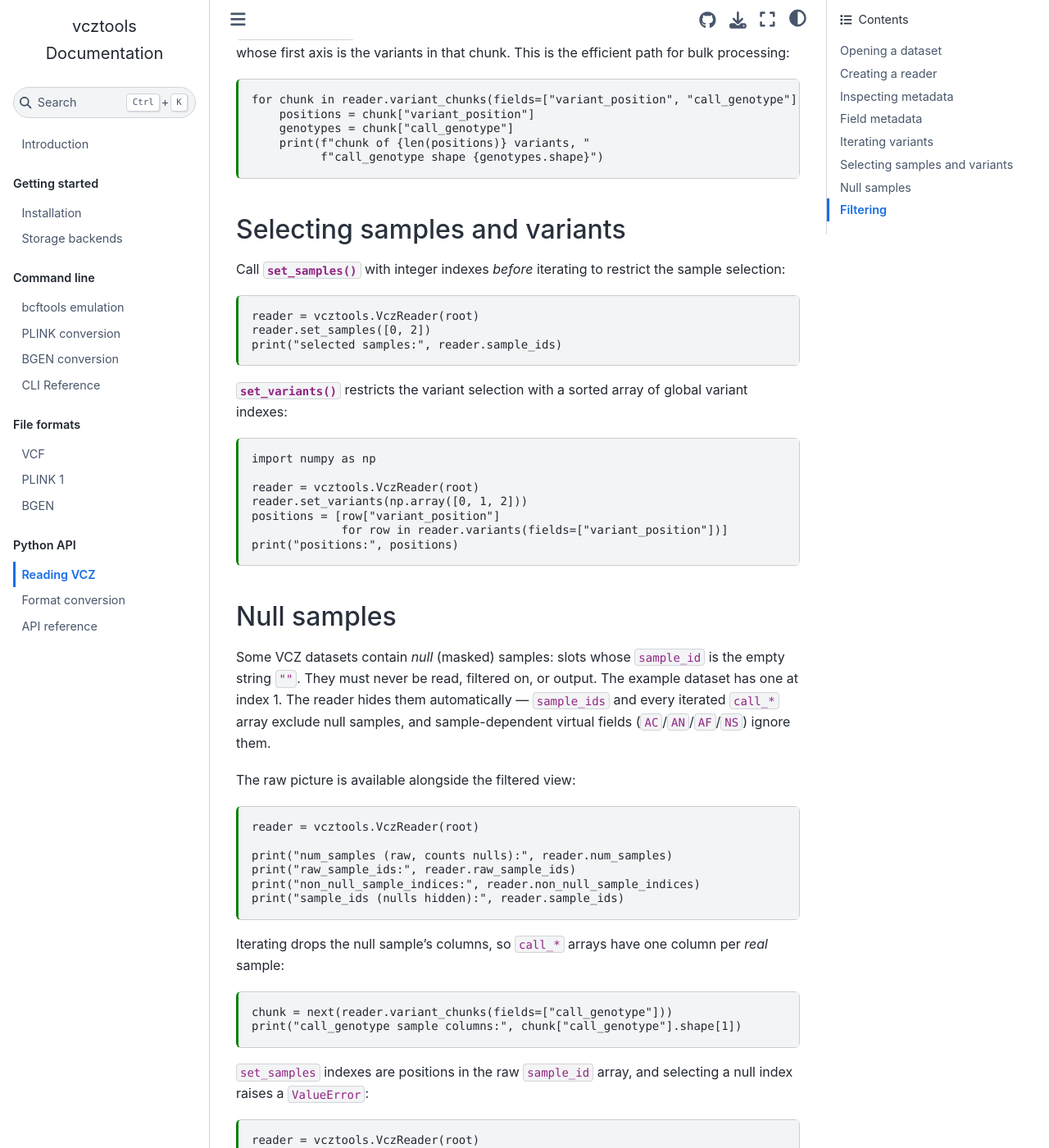
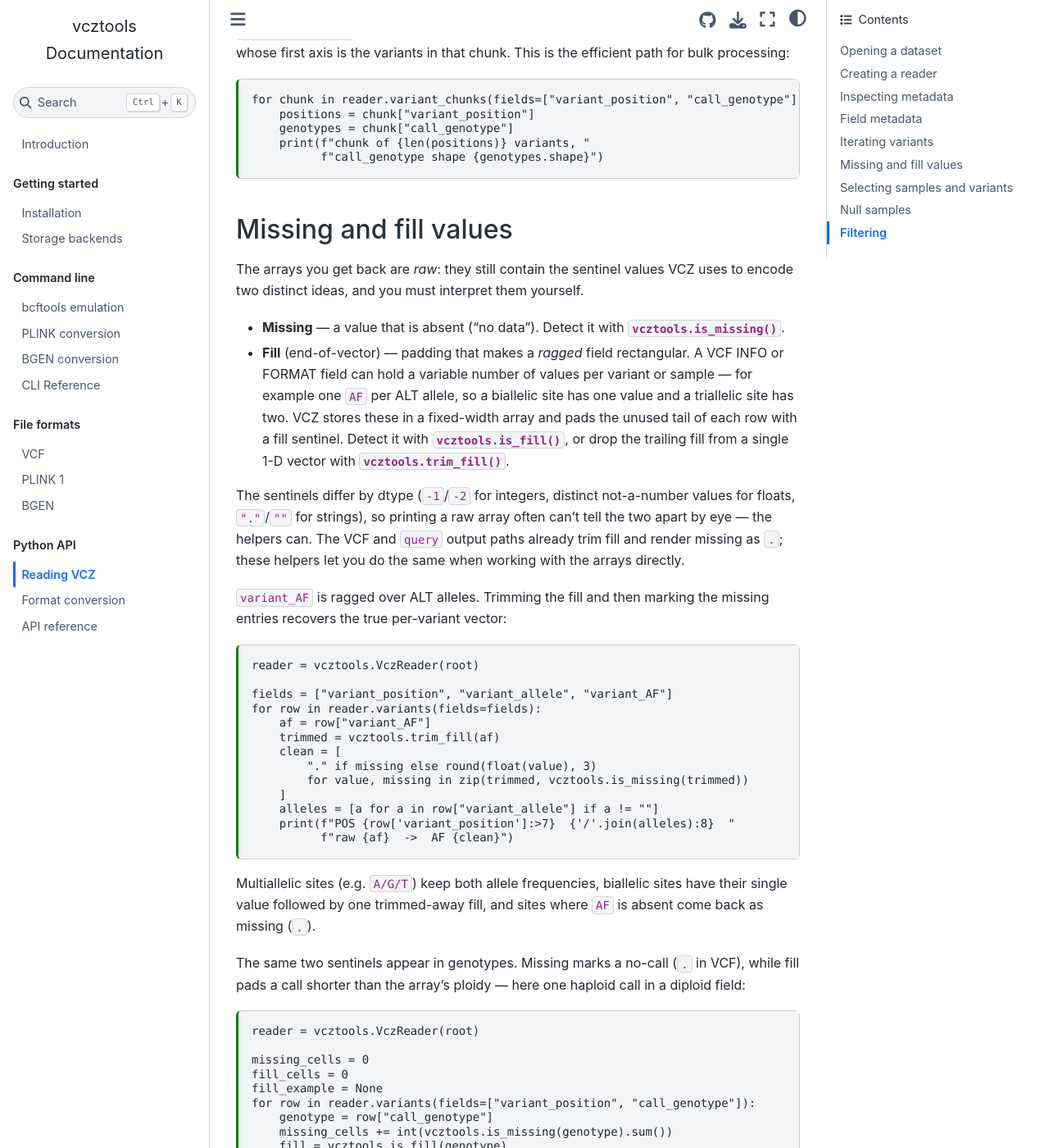
Before and after one commit to sgkit-dev/vcztools, a Jupyter Book: the page built from docs/reading_vcz.md, in a window 1280 px wide and 1400 px high, scrolled down 2508 px. Shown: the whole window at 82% size. Built offline with Jupyter Book 1.0.4 settings and Sphinx 7.4.7 and the Sphinx Book theme 1.1.4, drawn with Linux system fonts in a browser that asks for light colours; some of the changed text lies outside the part shown.

Commit message:
Add is_missing/is_fill/trim_fill to the public API
Promote the array-sentinel helpers from vcztools.utils to the
top-level package so callers iterating variants can interpret the
missing and end-of-vector (fill) sentinels in raw arrays. Document
them in the API reference and add a worked "Missing and fill values"
section to the reading-VCZ guide covering a ragged INFO field and
genotype missingness.

````diff
--- a/docs/reading_vcz.md
+++ b/docs/reading_vcz.md
@@ -142,6 +142,76 @@ for chunk in reader.variant_chunks(fields=["variant_position", "call_genotype"])
           f"call_genotype shape {genotypes.shape}")
 ```
 
+(sec-missing-fill)=
+## Missing and fill values
+
+The arrays you get back are *raw*: they still contain the sentinel values VCZ
+uses to encode two distinct ideas, and you must interpret them yourself.
+
+- **Missing** — a value that is absent ("no data"). Detect it with
+  {func}`vcztools.is_missing`.
+- **Fill** (end-of-vector) — padding that makes a *ragged* field rectangular. A
+  VCF INFO or FORMAT field can hold a variable number of values per variant or
+  sample — for example one `AF` per ALT allele, so a biallelic site has one
+  value and a triallelic site has two. VCZ stores these in a fixed-width array
+  and pads the unused tail of each row with a fill sentinel. Detect it with
+  {func}`vcztools.is_fill`, or drop the trailing fill from a single 1-D vector
+  with {func}`vcztools.trim_fill`.
+
+The sentinels differ by dtype (`-1`/`-2` for integers, distinct
+not-a-number values for floats, `"."`/`""` for strings), so printing a raw
+array often can't tell the two apart by eye — the helpers can. The VCF and
+`query` output paths already trim fill and render missing as `.`; these helpers
+let you do the same when working with the arrays directly.
+
+`variant_AF` is ragged over ALT alleles. Trimming the fill and then marking the
+missing entries recovers the true per-variant vector:
+
+```{code-cell} ipython3
+reader = vcztools.VczReader(root)
+
+fields = ["variant_position", "variant_allele", "variant_AF"]
+for row in reader.variants(fields=fields):
+    af = row["variant_AF"]
+    trimmed = vcztools.trim_fill(af)
+    clean = [
+        "." if missing else round(float(value), 3)
+        for value, missing in zip(trimmed, vcztools.is_missing(trimmed))
+    ]
+    alleles = [a for a in row["variant_allele"] if a != ""]
+    print(f"POS {row['variant_position']:>7}  {'/'.join(alleles):8}  "
+          f"raw {af}  ->  AF {clean}")
+```
+
+Multiallelic sites (e.g. `A/G/T`) keep both allele frequencies, biallelic sites
+have their single value followed by one trimmed-away fill, and sites where `AF`
+is absent come back as missing (`.`).
+
+The same two sentinels appear in genotypes. Missing marks a no-call (`.` in
+VCF), while fill pads a call shorter than the array's ploidy — here one haploid
+call in a diploid field:
+
+```{code-cell} ipython3
+reader = vcztools.VczReader(root)
+
+missing_cells = 0
+fill_cells = 0
+fill_example = None
+for row in reader.variants(fields=["variant_position", "call_genotype"]):
+    genotype = row["call_genotype"]
+    missing_cells += int(vcztools.is_missing(genotype).sum())
+    fill = vcztools.is_fill(genotype)
+    fill_cells += int(fill.sum())
+    if fill.any() and fill_example is None:
+        fill_example = (row["variant_position"], genotype)
+
+print("missing (no-call) cells:", missing_cells)
+print("fill (ploidy-padding) cells:", fill_cells)
+position, genotype = fill_example
+print(f"POS {position} has a haploid call padded with fill (-2):")
+print(genotype)
+```
+
 ## Selecting samples and variants
 
 Call {meth}`~vcztools.VczReader.set_samples` with integer indexes *before*
--- a/vcztools/__init__.py
+++ b/vcztools/__init__.py
@@ -5,7 +5,7 @@ from .format_encoder import FormatEncoder
 from .plink import BedEncoder, write_bim, write_fam, write_plink
 from .provenance import __version__
 from .retrieval import FieldInfo, VczReader
-from .utils import open_zarr
+from .utils import is_fill, is_missing, open_zarr, trim_fill
 from .variant_filter import VariantFilter
 
 __all__ = [
@@ -20,7 +20,10 @@ __all__ = [
     "ViewPlinkOptions",
     "VczReader",
     "__version__",
+    "is_fill",
+    "is_missing",
     "open_zarr",
+    "trim_fill",
     "write_bgen",
     "write_bgi",
     "write_bim",
````
Also changed, not shown: CHANGELOG.md (+2 -0 lines), docs/api_reference.md (+4 -0 lines), 1 other file.
